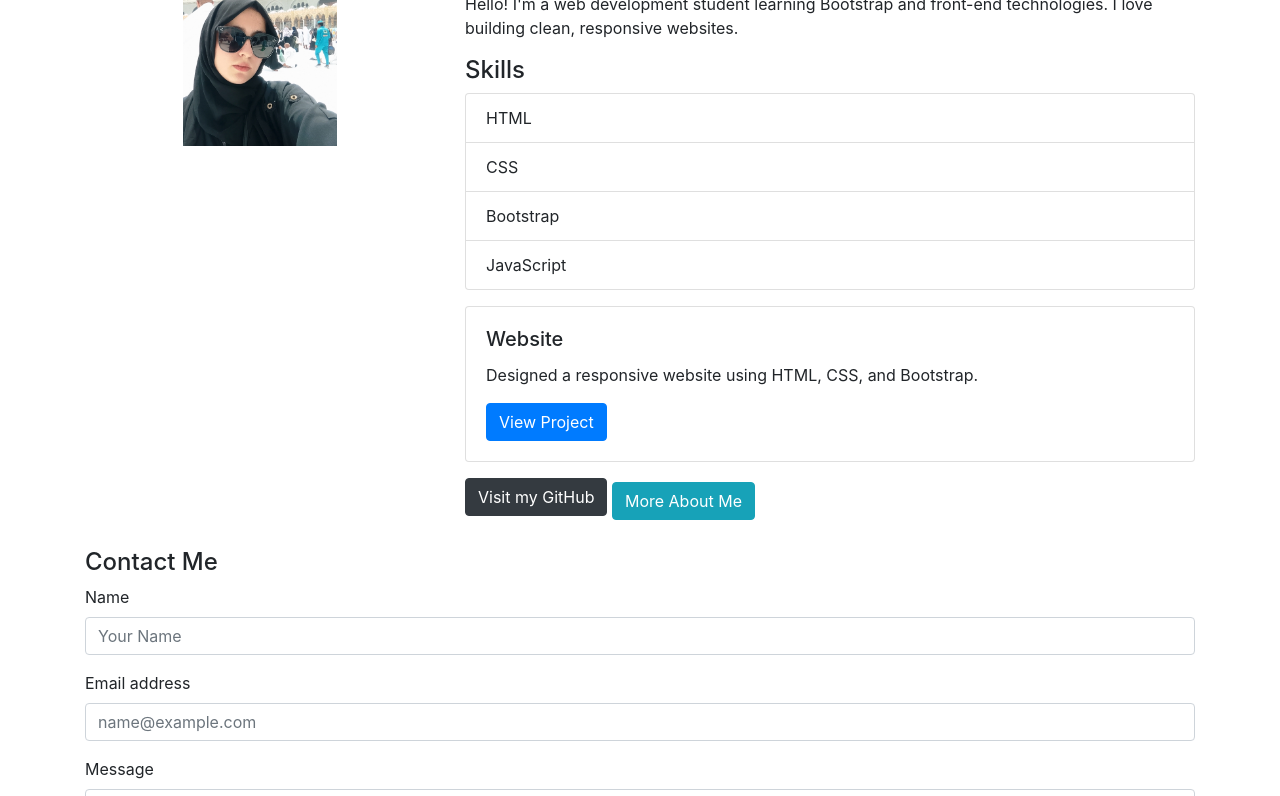
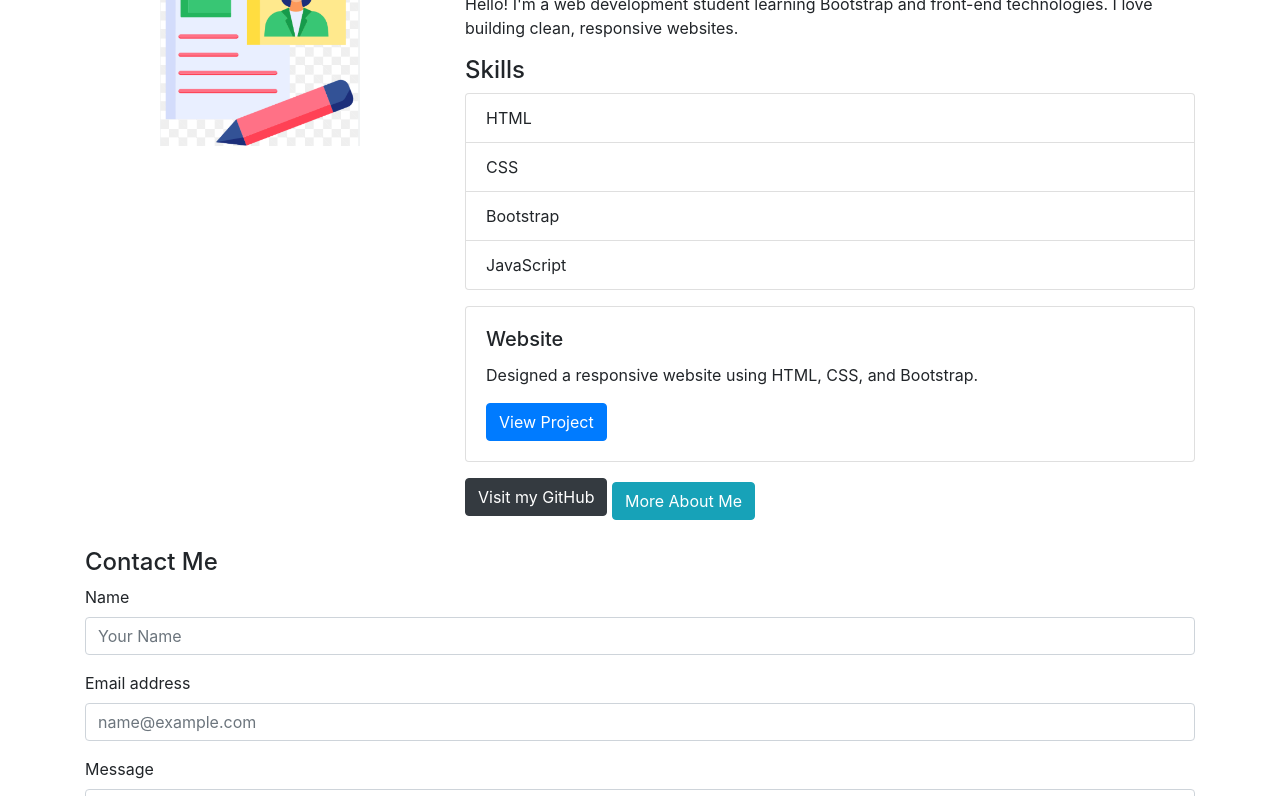
Before and after one commit to Maryam-t-m/project, a plain HTML site: page index.html in a window 1280 px wide. Shown: the part 200-996 px from the top of the page. Drawn offline with nearby package versions, Linux system fonts and the light colour scheme.

Commit message:
Update index.html

```diff
--- a/index.html
+++ b/index.html
@@ -31,7 +31,7 @@
   <div class="row">
     <!-- Left Column: Profile Image -->
     <div class="col-md-4 text-center">
-      <img src="images.jpg" height= "200"  alt="Profile Image">
+      <img src="personal.png" height= "200"  alt="Profile Image">
     </div>
 
     <!-- Right Column: Bio and Info -->
```
